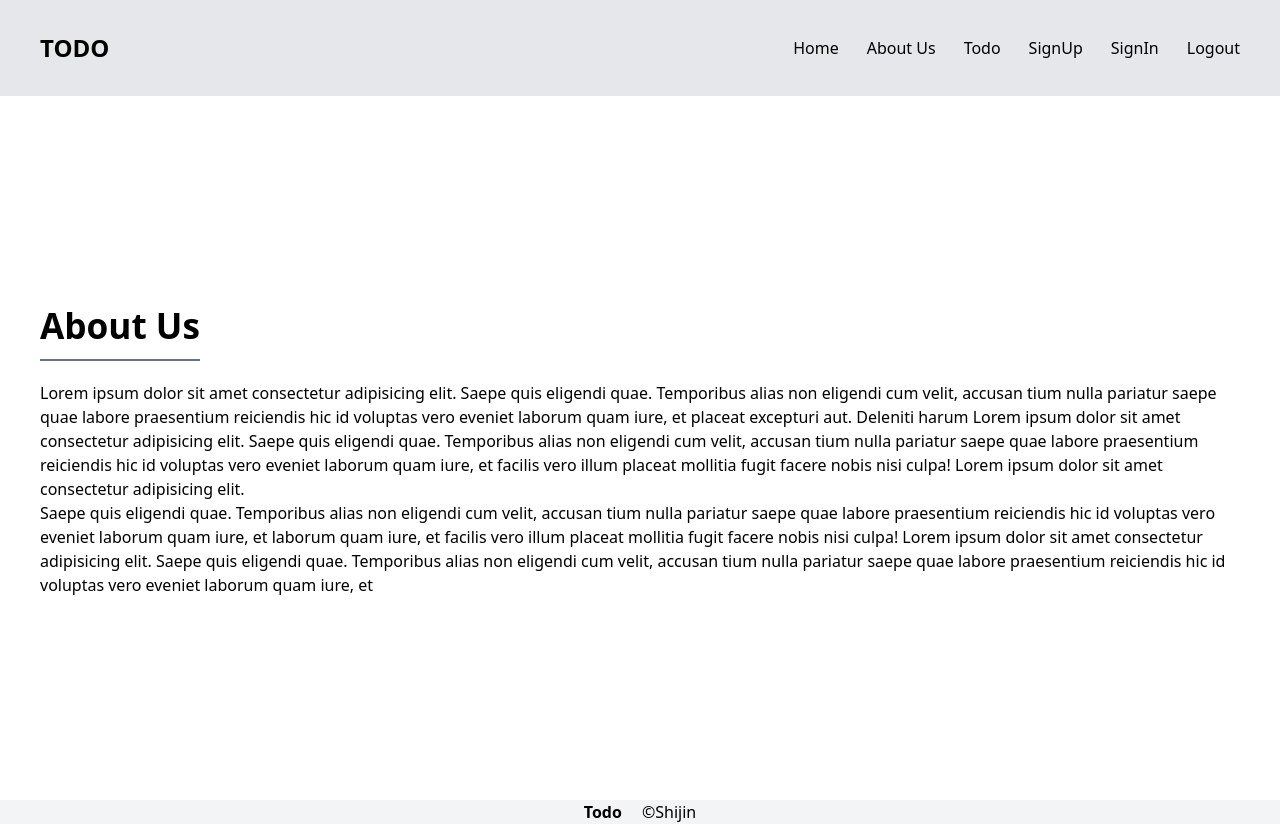
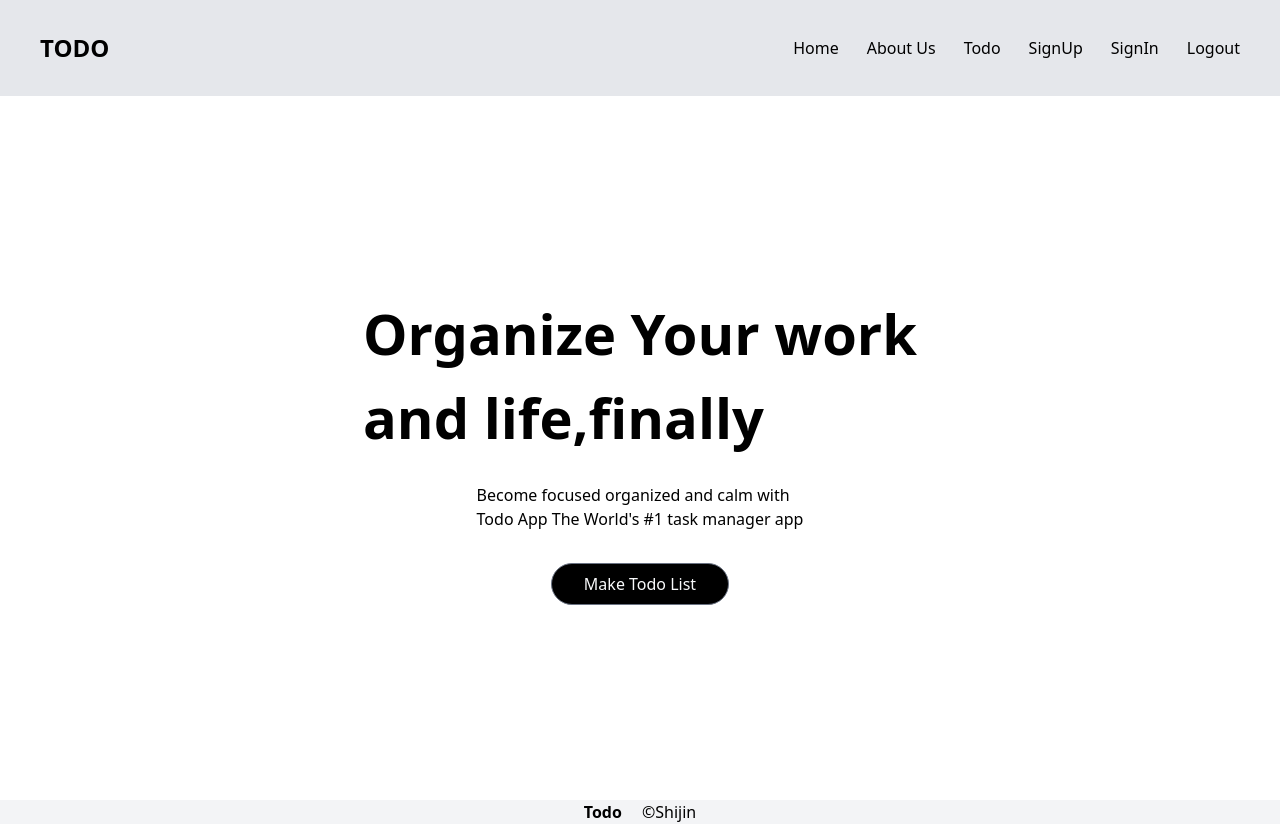
Before and after one commit to Shijin2k3/TODO-MERN, a React (Vite) app in the folder frontend/: page / in a window 1280 px wide. Built offline with nearby package versions, Linux system fonts and the light colour scheme.

Commit message:
initialized Routing for Home and AboutPage

```diff
--- a/frontend/package.json
+++ b/frontend/package.json
@@ -26,6 +26,7 @@
     "eslint-plugin-react-hooks": "^5.0.0",
     "eslint-plugin-react-refresh": "^0.4.19",
     "globals": "^15.15.0",
+    "react-router-dom": "^7.2.0",
     "vite": "^6.2.0"
   }
 }
--- a/frontend/src/App.jsx
+++ b/frontend/src/App.jsx
@@ -3,6 +3,7 @@ import { About } from "./components/about/About"
 import { Footer } from "./components/footer/Footer"
 import { Home } from "./components/home/Home"
 import { Navbar } from "./components/navbar/Navbar"
+import {Route, BrowserRouter as Router, Routes} from 'react-router-dom';
 
 
 function App() {
@@ -11,9 +12,15 @@ function App() {
   return (
 
       <div>
-      <Navbar />
-      <About />
-      <Footer/>
+         <Router>
+            <Navbar />
+              <Routes>
+                <Route exact path="/" element={ <Home />}/>
+                <Route exact path="/about" element={ <About />}/>
+              </Routes>
+
+            <Footer/>
+         </Router>
       </div>
 
 
--- a/frontend/src/components/navbar/Navbar.jsx
+++ b/frontend/src/components/navbar/Navbar.jsx
@@ -1,5 +1,6 @@
 import React, { useState } from 'react'
 import { CiMenuBurger } from 'react-icons/ci';
+import { Link } from 'react-router-dom';
 
 export const Navbar = () => {
   const [isOpen,setIsOpen]=useState(false);
@@ -21,12 +22,12 @@ export const Navbar = () => {
            </div> */}
 
            <div className='flex flex-row  gap-4 md:gap-7 items-center right-0 top-19'>
-              <div><a href="" className='text-black font-medium'>Home</a></div>
-               <div ><a href="" className='text-black font-medium'>About Us</a></div>
-               <div ><a href="" className='text-black font-medium'> Todo</a></div>
-               <div ><a href="" className='text-black font-medium'>SignUp</a></div>
-               <div ><a href="" className='text-black font-medium'>SignIn</a></div>
-               <div ><a href="" className='text-black font-medium'>Logout</a></div>
+              <div><Link to='/' className='text-black font-medium'>Home</Link></div>
+               <div ><Link to='/about' className='text-black font-medium'>About Us</Link></div>
+               <div ><Link to='/Todo' className='text-black font-medium'> Todo</Link></div>
+               <div ><Link to='/signup' className='text-black font-medium'>SignUp</Link></div>
+               <div ><Link to='/signin' className='text-black font-medium'>SignIn</Link></div>
+               <div ><Link to='/logout' className='text-black font-medium'>Logout</Link></div>
             </div>
         </div>
 
```
Also changed, not shown: 1 other file (tests, documents, lock files or other folders).
